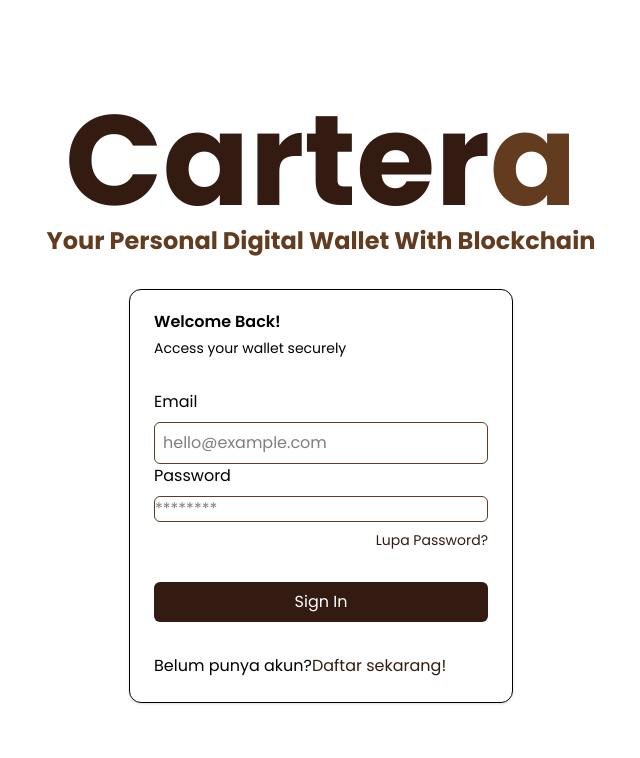
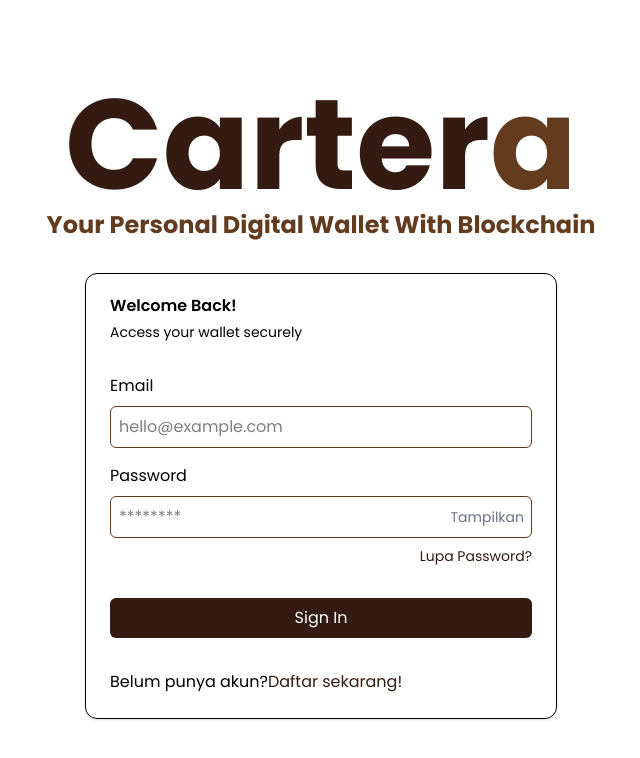
Before and after one commit to mrafiasyifaa/cartera-frontend, a Next.js app in the folder my-app/: page /login in a window 1280 px wide. Shown: the top 758 px of the page, without its empty margins (319-959 px from the left). Built offline with nearby package versions, Linux system fonts and the light colour scheme; no server answers.

Commit message:
feat: Adding lib/api.ts

```diff
--- a/my-app/src/components/auth/LoginForm.tsx
+++ b/my-app/src/components/auth/LoginForm.tsx
@@ -1,44 +1,47 @@
-"use client"
+"use client";
 
-import React, {useState} from 'react'
-import { Card, CardHeader, CardTitle, CardDescription, CardContent, CardFooter } from '../ui/card'
-import Link from 'next/link'
-import { loginSchema, LoginFormValues } from '@/lib/validations/auth'
-import { useForm } from 'react-hook-form'
-import { zodResolver } from '@hookform/resolvers/zod'
-import { useRouter } from 'next/navigation'
+import React, { useState } from "react";
+import {
+  Card,
+  CardHeader,
+  CardTitle,
+  CardDescription,
+  CardContent,
+  CardFooter,
+} from "../ui/card";
+import Link from "next/link";
+import { loginSchema, LoginFormValues } from "@/lib/validations/auth";
+import { useForm } from "react-hook-form";
+import { zodResolver } from "@hookform/resolvers/zod";
+import { useRouter } from "next/navigation";
+import { loginUser } from "@/lib/api";
 
 function LoginForm() {
   const [showPassword, setShowPassword] = useState(false);
   const [serverError, setServerError] = useState<string | null>(null);
   const router = useRouter();
 
-  const {register, handleSubmit, formState: {errors, isSubmitting},}= useForm<LoginFormValues>({
+  const {
+    register,
+    handleSubmit,
+    formState: { errors, isSubmitting },
+  } = useForm<LoginFormValues>({
     resolver: zodResolver(loginSchema),
-  })
+  });
 
-  const onSubmit = async(data: LoginFormValues)=>{
+  const onSubmit = async (data: LoginFormValues) => {
     setServerError(null);
-    try{
-      const res = await fetch(`${process.env.NEXT_PUBLIC_API_URL}/auth/login`,{
-        method: 'POST',
-        headers: {'Content-Type':'application/json'},
-        body: JSON.stringify(data),
-        credentials: 'include',
-      })
-
-      if(!res.ok){
-        setServerError('Email atau password salah')
-        return
+    try {
+      await loginUser(data.email, data.password);
+      router.push("/dashboard");
+    } catch (error) {
+      if (error instanceof Error && error.message === "AUTH_FAILED") {
+        setServerError("Email atau password salah");
+      } else {
+        setServerError("Terjadi kesalahan jaringan. Silahkan coba lagi.");
       }
-
-      router.push('/dashboard')
-    }catch(error){
-      //HAPUS WAKTU PRODUCTION
-      console.error('Login error:', error);
-      setServerError('Terjadi kesalahan saat login. Silahkan coba lagi.');
     }
-  }
+  };
   return (
     <Card>
       <CardHeader>
@@ -48,52 +51,94 @@ function LoginForm() {
       <CardContent>
         <form onSubmit={handleSubmit(onSubmit)} noValidate>
           {serverError && (
-            <div role="alert" className="mb-4 rounded-md bg-red-50 p-3 text-sm text-red-600">
+            <div
+              role="alert"
+              className="mb-4 rounded-md bg-red-50 p-3 text-sm text-red-600"
+            >
               {serverError}
             </div>
           )}
-          <div className='flex flex-col gap-2'>
-            <label htmlFor='email'>Email</label>
-            <input className='border rounded-md border-cassiterite-brown p-2 focus:border-black-slug'
-            type='email'
-            id='email'
-            placeholder='hello@example.com'
-            autoComplete='email'
-            aria-describedby={errors.email? `email-error` : undefined}
-            {...register('email')}/>
+          <div className="flex flex-col gap-2">
+            <label htmlFor="email">Email</label>
+            <input
+              className="border rounded-md border-cassiterite-brown p-2 focus:border-black-slug"
+              type="email"
+              id="email"
+              placeholder="hello@example.com"
+              autoComplete="email"
+              aria-describedby={errors.email ? `email-error` : undefined}
+              {...register("email")}
+            />
             {errors.email && (
-              <p id='email-error' role='alert' className='text-sm text-red-500'>
+              <p id="email-error" role="alert" className="text-sm text-red-500">
                 {errors.email.message}
               </p>
             )}
           </div>
-          <div className='flex flex-col gap-2'>
-            <label htmlFor='password'>Password</label>
-            <input
-            className='border rounded-md border-cassiterite-brown rounded-p-2 focus:border-black-slug'
-            type='password'
-            name='password'
-            id='password'
-            placeholder='********'
-            required
-            autoComplete='current-password'></input>
-
-            <Link href="/forgot-password" className="flex justify-end text-sm items-end text-black-slug hover:text-chill-con-carne hoverEffect">Lupa Password?</Link>
+          <div className="flex flex-col gap-2 mt-4">
+            <label htmlFor="password">Password</label>
+            <div className="relative">
+              <input
+                className="border rounded-md border-cassiterite-brown p-2 focus:border-black-slug w-full pr-24"
+                type={showPassword ? "text" : "password"}
+                id="password"
+                placeholder="********"
+                autoComplete="current-password"
+                aria-describedby={
+                  errors.password ? "password-error" : undefined
+                }
+                {...register("password")}
+              />
+              <button
+                type="button"
+                onClick={() => setShowPassword((prev) => !prev)}
+                className="absolute right-2 top-1/2 -translate-y-1/2 text-sm text-gray-500 hover:text-black"
+                aria-label={
+                  showPassword ? "Sembunyikan password" : "Tampilkan password"
+                }
+              >
+                {showPassword ? "Sembunyikan" : "Tampilkan"}
+              </button>
+            </div>
+            {errors.password && (
+              <p
+                id="password-error"
+                role="alert"
+                className="text-sm text-red-500"
+              >
+                {errors.password.message}
+              </p>
+            )}
+            <Link
+              href="/forgot-password"
+              className="flex justify-end text-sm items-end text-black-slug hover:text-chill-con-carne hoverEffect"
+            >
+              Lupa Password?
+            </Link>
           </div>
 
           <button
-          type="submit"
-          disabled={isSubmitting}
-
-          className={`rounded-md w-full mt-8 bg-black-slug text-white p-2 rounded-p-2 hover:bg-chill-con-carne hoverEffect ${isSubmitting ? 'bg-gray-400 cursor-not-allowed' : 'bg-black'}`}>{isSubmitting? 'Memasukkan data Anda...' : 'Sign In'}</button>
+            type="submit"
+            disabled={isSubmitting}
+            className={`rounded-md w-full mt-8 bg-black-slug text-white p-2 rounded-p-2 hover:bg-chill-con-carne hoverEffect ${isSubmitting ? "bg-gray-400 cursor-not-allowed" : "bg-black-slug"}`}
+          >
+            {isSubmitting ? "Memasukkan data Anda..." : "Sign In"}
+          </button>
         </form>
       </CardContent>
 
       <CardFooter>
-        Belum punya akun? <Link href="/register" className="text-black-slug hover:text-chill-con-carne hoverEffect"> Daftar sekarang!</Link>
+        Belum punya akun?{" "}
+        <Link
+          href="/register"
+          className="text-black-slug hover:text-chill-con-carne hoverEffect"
+        >
+          {" "}
+          Daftar sekarang!
+        </Link>
       </CardFooter>
     </Card>
-  )
+  );
 }
 
-export default LoginForm
+export default LoginForm;
--- /dev/null
+++ b/my-app/src/lib/api.ts
@@ -0,0 +1,42 @@
+const BASE_URL = process.env.NEXT_PUBLIC_API_URL
+
+export async function loginUser(email: string, password: string) {
+  const res = await fetch(`${BASE_URL}/auth/login`, {
+    method: 'POST',
+    headers: { 'Content-Type': 'application/json' },
+    body: JSON.stringify({ email, password }),
+    credentials: 'include',
+  })
+
+  if (!res.ok) {
+    throw new Error('AUTH_FAILED')
+  }
+}
+
+export class AuthError extends Error{
+    constructor(public status:number){
+        super('AUTH_ERROR')
+        this.name = 'AuthError'
+    }
+}
+
+export async function apiFetch(path: string, options?: RequestInit){
+    const res = await fetch(`${BASE_URL}${path}`,{
+        ...options,
+        credentials: 'include',
+        headers: {
+            'Content-Type': 'application/json',
+            ...options?.headers,
+        },
+    })
+
+    if (res.status === 401){
+        throw new AuthError(401)
+    }
+
+    if(!res.ok){
+        throw new Error(`API_ERROR_${res.status}`)
+    }
+
+    return res.json()
+}
```
